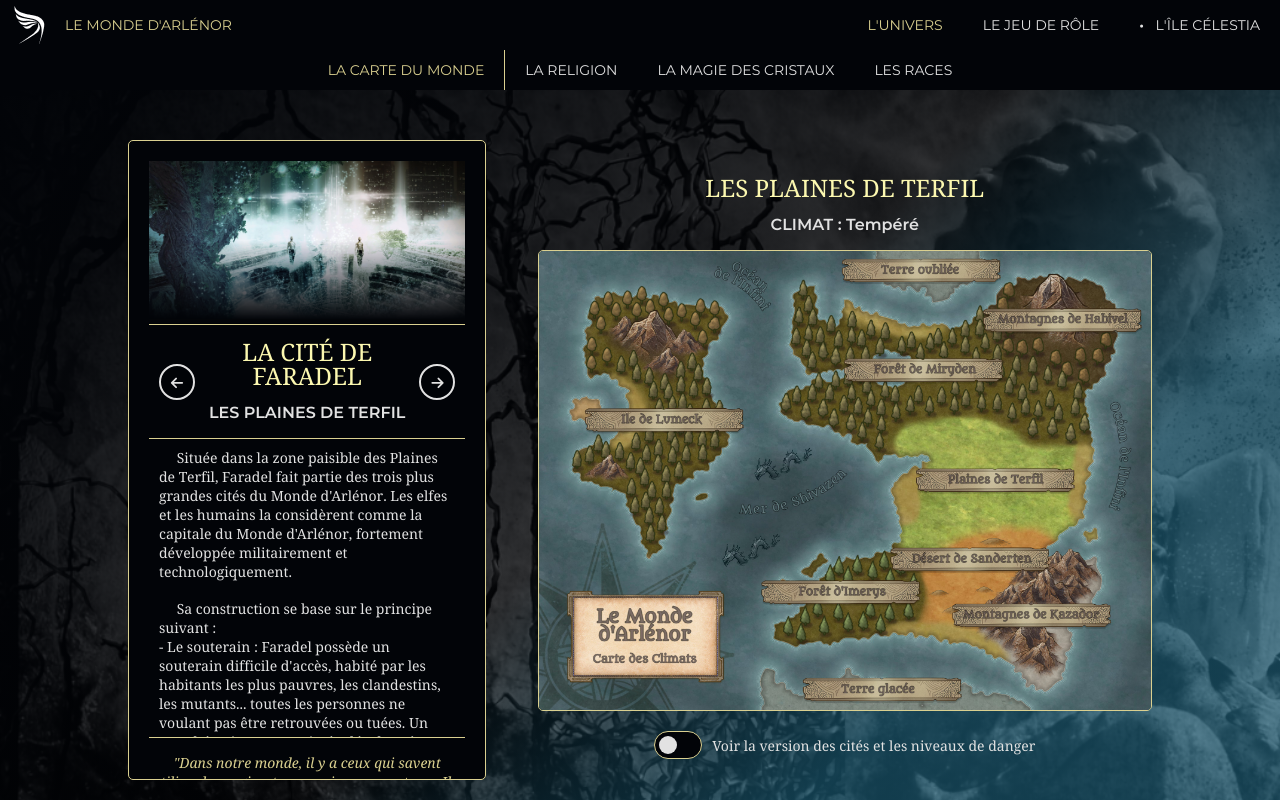
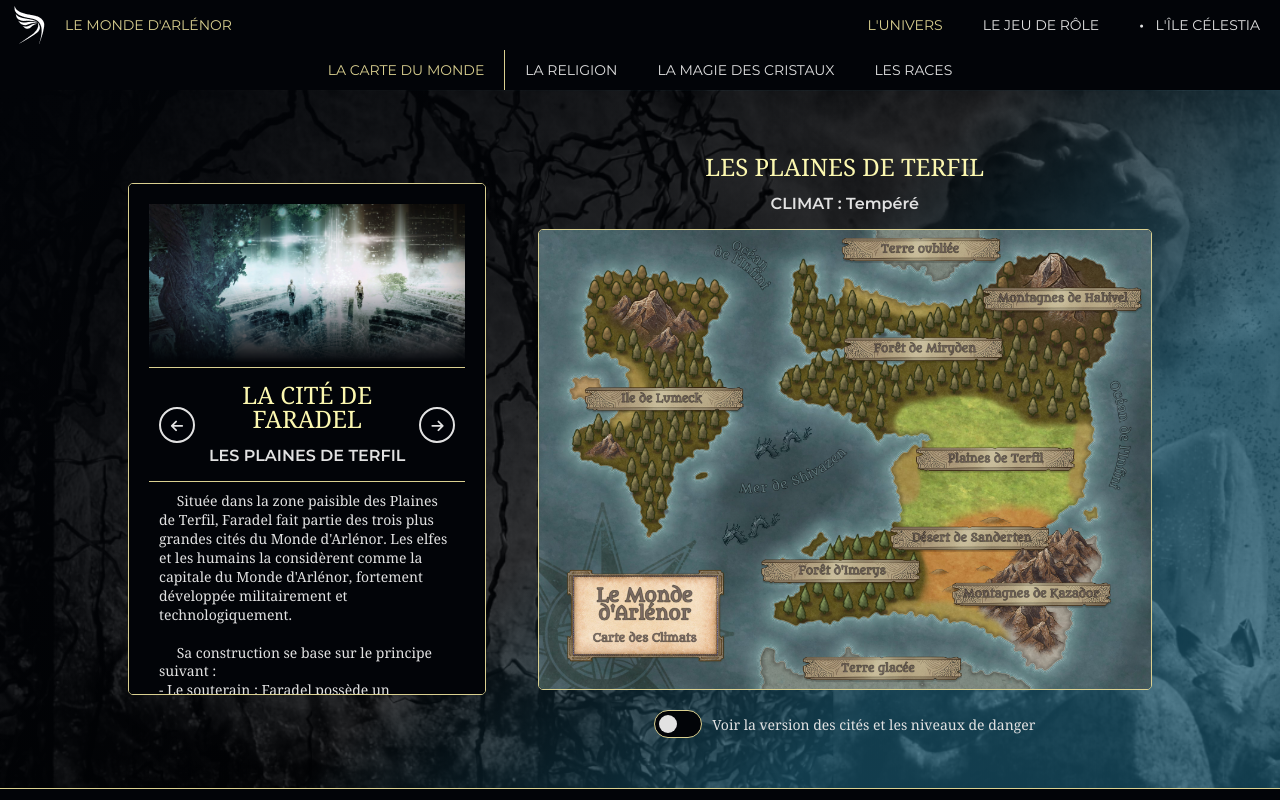
Before and after one commit to Spefire/MondeArlenor_WEBSITE_VUE, a Vue app: page /universe in a window 1280 px wide. Shown: the top 800 px of the page. Built offline with nearby package versions, Linux system fonts and the light colour scheme.

Commit message:
Fix(glyphes): Fix the style for glyphe (and zone again)

```diff
--- a/src/styles/components.scss
+++ b/src/styles/components.scss
@@ -142,9 +142,29 @@
 }
 
 .zone-element {
+  min-height: 525px;
+  max-height: 525px;
+  overflow: auto !important;
+
+  @include mobile-only {
+    min-height: auto;
+    max-height: none;
+  }
+
+  &::-webkit-scrollbar {
+    width: 6px;
+  }
+  &::-webkit-scrollbar-track {
+    background: none;
+  }
+  &::-webkit-scrollbar-thumb {
+    border-radius: 5px;
+  }
+
   .zone-image {
     height: 100%;
     width: 100%;
+    margin-top: 20px;
     border-bottom: 1px solid $secondary-color;
     mask-image: linear-gradient(to bottom, rgba(0, 0, 0, 1), rgba(0, 0, 0, 1), rgba(0, 0, 0, 0));
 
@@ -158,7 +178,6 @@
     border-top: 1px solid $secondary-color;
 
     @include tablet-only {
-      margin-top: -20px;
       border-top: none;
     }
   }
@@ -167,21 +186,13 @@
     display: flex;
     align-items: center;
     justify-content: space-between;
-    margin-top: -20px;
   }
 
   .zone-description {
-    min-height: 300px;
-    max-height: 300px;
     padding: 10px;
     overflow-y: auto;
     border-top: 1px solid $secondary-color;
     border-bottom: 1px solid $secondary-color;
-
-    @include tablet-only {
-      min-height: auto;
-      max-height: 350px;
-    }
 
     .zone-description-bloc {
       margin-bottom: 10px;
@@ -197,15 +208,72 @@
     text-align: center;
     font-style: italic;
   }
+}
 
-  ::-webkit-scrollbar {
-    width: 6px;
+.glyphe-hover:hover {
+  .glyphe01 {
+    animation: anim01 4s infinite ease-in-out;
+
+    @keyframes anim01 {
+      0% {
+        transform: rotateY(0deg);
+      }
+      100% {
+        transform: rotateY(360deg);
+      }
+    }
   }
-  ::-webkit-scrollbar-track {
-    background: none;
+
+  .glyphe02 {
+    animation: anim02 4s infinite ease-in-out;
+
+    @keyframes anim02 {
+      0% {
+        transform: rotateY(0deg) rotateX(0deg);
+      }
+      100% {
+        transform: rotateY(360deg) rotateX(360deg);
+      }
+    }
   }
-  ::-webkit-scrollbar-thumb {
-    border-radius: 5px;
+
+  .glyphe03 {
+    animation: anim03 4s infinite ease-in-out;
+
+    @keyframes anim03 {
+      0% {
+        transform: rotateY(0deg) rotateX(360deg);
+      }
+      100% {
+        transform: rotateY(360deg) rotateX(0deg);
+      }
+    }
+  }
+
+  .glyphe04 {
+    animation: anim04 4s infinite ease-in-out;
+
+    @keyframes anim04 {
+      0% {
+        transform: rotateY(360deg);
+      }
+      100% {
+        transform: rotateY(0deg);
+      }
+    }
+  }
+
+  .glyphe05 {
+    animation: anim05 4s infinite ease-in-out;
+
+    @keyframes anim05 {
+      0% {
+        transform: rotateX(360deg);
+      }
+      100% {
+        transform: rotateX(0deg);
+      }
+    }
   }
 }
 
--- a/src/views/roleplay/RoleplayView.scss
+++ b/src/views/roleplay/RoleplayView.scss
@@ -40,70 +40,3 @@
     }
   }
 }
-
-.roleplay-view:hover {
-  .glyphe01 {
-    animation: anim01 4s infinite ease-in-out;
-
-    @keyframes anim01 {
-      0% {
-        transform: rotateY(0deg);
-      }
-      100% {
-        transform: rotateY(360deg);
-      }
-    }
-  }
-
-  .glyphe02 {
-    animation: anim02 4s infinite ease-in-out;
-
-    @keyframes anim02 {
-      0% {
-        transform: rotateY(0deg) rotateX(0deg);
-      }
-      100% {
-        transform: rotateY(360deg) rotateX(360deg);
-      }
-    }
-  }
-
-  .glyphe03 {
-    animation: anim03 4s infinite ease-in-out;
-
-    @keyframes anim03 {
-      0% {
-        transform: rotateY(0deg) rotateX(360deg);
-      }
-      100% {
-        transform: rotateY(360deg) rotateX(0deg);
-      }
-    }
-  }
-
-  .glyphe04 {
-    animation: anim04 4s infinite ease-in-out;
-
-    @keyframes anim04 {
-      0% {
-        transform: rotateY(360deg);
-      }
-      100% {
-        transform: rotateY(0deg);
-      }
-    }
-  }
-
-  .glyphe05 {
-    animation: anim05 4s infinite ease-in-out;
-
-    @keyframes anim05 {
-      0% {
-        transform: rotateX(360deg);
-      }
-      100% {
-        transform: rotateX(0deg);
-      }
-    }
-  }
-}
--- a/src/views/roleplay/RoleplayView.vue
+++ b/src/views/roleplay/RoleplayView.vue
@@ -1,5 +1,5 @@
 <template>
-  <div class="roleplay-view background-roleplay">
+  <div class="roleplay-view background-roleplay glyphe-hover">
     <div class="title-container">
       <h2>La Carte du Monde,<br>et ses habitants</h2>
       <p>
@@ -19,7 +19,7 @@
     </div>
   </div>
   <div little-separator />
-  <div class="roleplay-view background-roleplay-black">
+  <div class="roleplay-view background-roleplay-black glyphe-hover">
     <div class="glyphe-container">
       <Glyphe
         class="little"
@@ -41,7 +41,7 @@
     </div>
   </div>
   <div little-separator />
-  <div class="roleplay-view background-roleplay">
+  <div class="roleplay-view background-roleplay glyphe-hover">
     <div class="title-container">
       <h2>Les règles du jeu</h2>
       <p>
--- a/src/views/universe/UniverseView.scss
+++ b/src/views/universe/UniverseView.scss
@@ -12,10 +12,10 @@
   }
 
   .world-left {
-    min-height: 80vh;
-    max-height: 80vh;
+    min-height: 40vw;
+    max-height: 40vw;
     width: 35%;
-    padding: 20px;
+    padding: 0 20px;
     text-align: left;
     overflow: hidden;
     border-radius: 5px;
```
